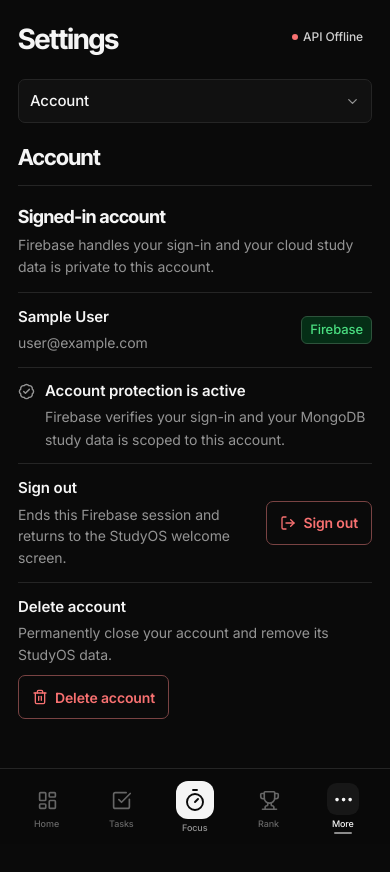
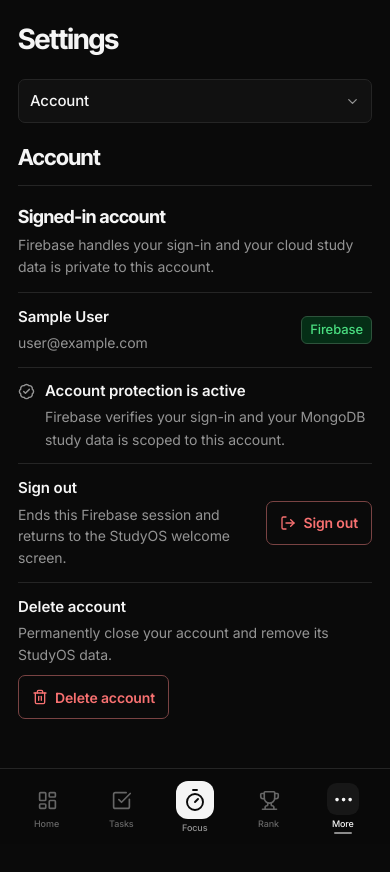
Before and after one commit to Vaibh37/Studyos, a React (Vite) app in the folder client/: page /app/settings in a window 390 px wide. Shown: the top 872 px of the page. Built offline with nearby package versions, Linux system fonts and the light colour scheme; no server answers; sample sign-in values are in the browser's storage.

Commit message:
Remove technical API status from settings header

```diff
--- a/client/src/pages/Settings.jsx
+++ b/client/src/pages/Settings.jsx
@@ -2445,27 +2445,6 @@ function Settings() {
 
         </div>
 
-        <div
-          className={`settings-v2-api-pill settings-v2-api-${backendStatus}`}
-          title={`API: ${API_URL}`}
-        >
-
-          <span className="settings-v2-status-dot" />
-
-          {backendStatus ===
-            "checking" &&
-            "Checking API"}
-
-          {backendStatus ===
-            "online" &&
-            "API Online"}
-
-          {backendStatus ===
-            "offline" &&
-            "API Offline"}
-
-        </div>
-
       </header>
 
       {/* ===================================================
--- a/client/src/pages/Settings.mobile.css
+++ b/client/src/pages/Settings.mobile.css
@@ -126,37 +126,6 @@
    API STATUS
    ========================================================= */
 
-.settings-v2-page
-.settings-v2-api-pill {
-  display: inline-flex;
-
-  min-height: 36px;
-
-  flex: 0 0 auto;
-
-  align-items: center;
-
-  gap: 7px;
-
-  padding:
-    0
-    11px;
-
-  border:
-    1px solid
-    var(--color-border);
-
-  border-radius: 999px;
-
-  background:
-    var(--color-surface);
-
-  color:
-    var(--color-text-secondary);
-
-  font-size: 12px;
-  font-weight: 500;
-}
 
 .settings-v2-page
 .settings-v2-status-dot {
@@ -172,9 +141,6 @@
 }
 
 .settings-v2-page
-.settings-v2-api-online
-.settings-v2-status-dot,
-.settings-v2-page
 .settings-v2-backend-online
 .settings-v2-status-dot {
   background:
@@ -182,18 +148,12 @@
 }
 
 .settings-v2-page
-.settings-v2-api-offline
-.settings-v2-status-dot,
-.settings-v2-page
 .settings-v2-backend-offline
 .settings-v2-status-dot {
   background:
     var(--color-danger);
 }
 
-.settings-v2-page
-.settings-v2-api-checking
-.settings-v2-status-dot,
 .settings-v2-page
 .settings-v2-backend-checking
 .settings-v2-status-dot {
@@ -2502,11 +2462,6 @@ span:nth-child(3) {
     font-size: 32px;
   }
 
-  .settings-v2-page
-  .settings-v2-api-pill {
-    align-self: flex-start;
-  }
-
 
   /* =======================================================
      SHELL
@@ -2828,16 +2783,6 @@ span:nth-child(3) {
   margin: 0;
   font-size: 15px !important;
   line-height: 1.5;
-}
-
-.settings-v2-page.settings-clean .settings-v2-api-pill {
-  min-height: 32px !important;
-  padding: 0 9px !important;
-  border: 0;
-  border-radius: 6px;
-  background: transparent;
-  font-size: 13px !important;
-  font-weight: 500;
 }
 
 /* =========================================================
@@ -3970,11 +3915,6 @@ body:has(.settings-clean) .study-select-option-copy small {
     font-size: 28px !important;
   }
 
-  .settings-v2-page.settings-clean .settings-v2-api-pill {
-    font-size: 12px !important;
-    min-height: 30px !important;
-  }
-
   .settings-v2-page.settings-clean .settings-v2-section-heading {
     margin-bottom: 18px !important;
     padding-bottom: 13px !important;
--- a/client/src/styles/mobile/mobile-settings.css
+++ b/client/src/styles/mobile/mobile-settings.css
@@ -60,22 +60,6 @@
   /* =======================================================
      API STATUS
      ======================================================= */
-
-  .settings-v2-page
-  .settings-v2-api-pill {
-    min-height:
-      30px !important;
-
-    padding:
-      0
-      9px !important;
-
-    gap:
-      5px !important;
-
-    font-size:
-      8px !important;
-  }
 
   .settings-v2-page
   .settings-v2-status-dot {
@@ -1211,9 +1195,7 @@
 
   /* status badges */
   .settings-v2-page
-  .settings-v2-status-badge,
-  .settings-v2-page
-  .settings-v2-api-pill {
+  .settings-v2-status-badge {
     font-size: 10px !important;
   }
 
```
